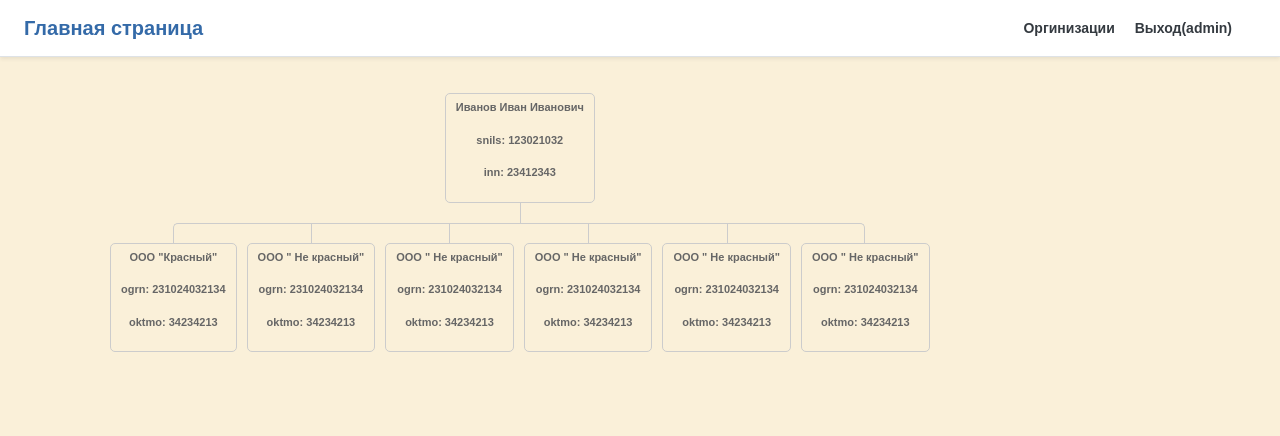
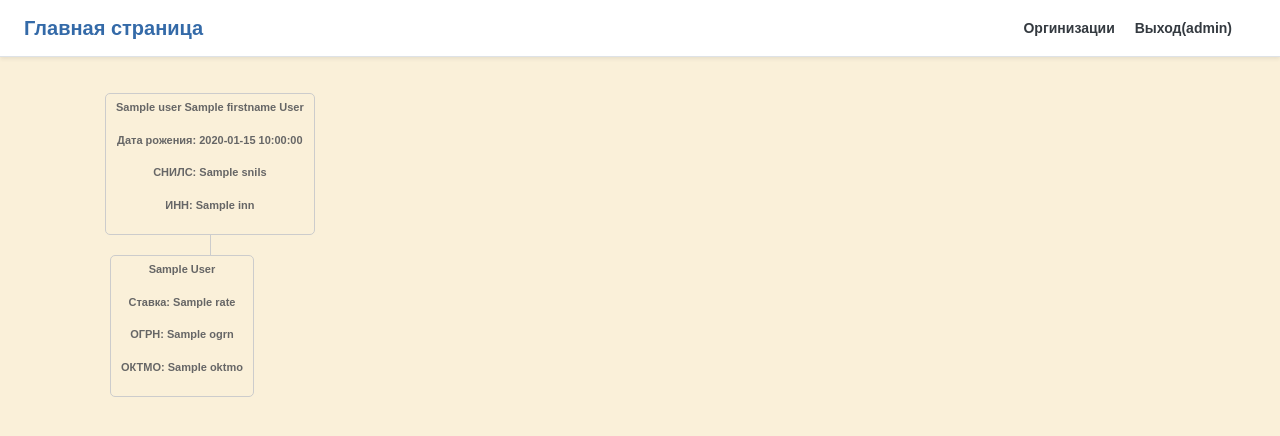
Before and after one commit to ViktorAls/intexsoft, a PHP site: template app/views/worker/information.php in a window 1280 px wide. Shown: the top 436 px of the page. Run offline with PHP 8.4, Linux system fonts and the light colour scheme; the visitor is signed in with stand-in values (Sample User, id 1); the template is opened without the code that fills it: most values are stand-ins (such as "Sample title", 1, 10 or a date in 2020).

Commit message:
Очередное обновление

```diff
--- a/app/controllers/MainController.php
+++ b/app/controllers/MainController.php
@@ -21,8 +21,8 @@
 		public function indexAction()
 		{
 			$organization = new Organization();
-			if (!empty($_POST['search'])){
-				$this->views->render('Главная страница',['organization'=>$organization->Like($_POST['search'])]);
+			if (!empty($_GET['search'])){
+				$this->views->render('Главная страница',['organization'=>$organization->Like($_GET['search'])]);
 			}else {
 				$this->views->render('Все организации',['organization'=>$organization->all()]);
 			}
--- a/app/core/Model.php
+++ b/app/core/Model.php
@@ -23,5 +23,8 @@
 		public function all(){
 			return $this->db->findAll($this->tableName());
 		}
+		public function one($id){
+			return array_shift($this->db->findOne($this->tableName(),'=',$id));
+		}
 
 	}
--- a/app/lib/Db.php
+++ b/app/lib/Db.php
@@ -46,4 +46,8 @@
 			$query = 'SELECT * FROM '.$table;
 			return $this->execute($query);
 		}
+		public function findOne($table,$sign,array $id){
+			$query = 'SELECT * FROM '.$table.' WHERE '.key($id).' '.$sign.' '.reset($id);
+			return $this->execute($query);
+		}
 	}
--- a/app/models/Organization.php
+++ b/app/models/Organization.php
@@ -30,6 +30,7 @@
 		}
 
 		public  function allInformation (){
+
 			$query = "SELECT count( ".Worker::tableName().".".worker::id." ) as workers, ".self::tableName().".* FROM (".self::tableName()." JOIN WorkerOrganization USING (".self::id.")) JOIN ".worker::tableName()." USING (".worker::id.") GROUP BY ".self::tableName().".".self::id;
 			return	$this->db->execute($query);
 		}
--- a/app/views/main/index.php
+++ b/app/views/main/index.php
@@ -1,7 +1,7 @@
 <div class="row">
     <div class="col-md-8"></div>
     <div class="col-md-4">
-        <form class="form-inline" method="post" action="/">
+        <form class="form-inline" method="get" action="/">
             <div class="form-group mx-sm-3 mb-2">
                 <input type="text" class="form-control" name="search" id="search" placeholder="Search">
             </div>
@@ -9,7 +9,7 @@
         </form>
     </div>
 </div>
-<?if (empty($item['organization'])):?>
+<?if ($items['organization'] != null):?>
     <?foreach ($items['organization'] as $item):?>
         <div class="drop-shadow lifted">
             <p><?=$item['displayName']?></p>
@@ -18,5 +18,5 @@
         </div>
     <?endforeach;?>
 <?else:?>
-    <p>Извените, предприятий не найдено.</p>
+    <p>По вашему запросу "<?=$_GET['search']?>" результатов не найдено.</p>
 <?endif;?>
--- a/app/views/worker/information.php
+++ b/app/views/worker/information.php
@@ -4,58 +4,22 @@
         <ul>
             <li>
                 <a href="#">
-                    <p><b>Иванов Иван Иванович</b></p>
-                    <p><b>snils: </b> 123021032</p>
-                    <p><b>inn: </b>23412343</p>
+                    <p><b><?=$items['user']['middlename']?> <?=$items['user']['firstname']?> <?=$items['user']['lastname']?></b></p>
+                    <p><b>Дата рожения: </b> <?=$items['user']['birthday']?></p>
+                    <p><b>СНИЛС: </b><?=$items['user']['snils']?></p>
+                    <p><b>ИНН: </b><?=$items['user']['inn']?></p>
                 </a>
                 <ul>
+                    <?foreach ($items['organization'] as $item):?>
                     <li>
                         <a href="#">
-                            <p><b>OOO "Красный"</b></p>
-                            <p><b>ogrn: </b>231024032134</p>
-                            <p><b>oktmo:</b> 34234213</p>
+                            <p><b><?=$item['displayName']?></b></p>
+                            <p><b>Ставка: </b><?=$item['rate']?></p>
+                            <p><b>ОГРН: </b><?=$item['ogrn']?></p>
+                            <p><b>ОКТМО:</b> <?=$item['oktmo']?></p>
                         </a>
                     </li>
-                    <li>
-                        <a href="#">
-                            <p><b>OOO " Не красный"</b></p>
-                            <p><b>ogrn: </b>231024032134</p>
-                            <p><b>oktmo:</b> 34234213</p>
-                        </a>
-                    </li>
-
-                    <li>
-                        <a href="#">
-                            <p><b>OOO " Не красный"</b></p>
-                            <p><b>ogrn: </b>231024032134</p>
-                            <p><b>oktmo:</b> 34234213</p>
-                        </a>
-                    </li>
-
-                    <li>
-                        <a href="#">
-                            <p><b>OOO " Не красный"</b></p>
-                            <p><b>ogrn: </b>231024032134</p>
-                            <p><b>oktmo:</b> 34234213</p>
-                        </a>
-                    </li>
-
-                    <li>
-                        <a href="#">
-                            <p><b>OOO " Не красный"</b></p>
-                            <p><b>ogrn: </b>231024032134</p>
-                            <p><b>oktmo:</b> 34234213</p>
-                        </a>
-                    </li>
-
-                    <li>
-                        <a href="#">
-                            <p><b>OOO " Не красный"</b></p>
-                            <p><b>ogrn: </b>231024032134</p>
-                            <p><b>oktmo:</b> 34234213</p>
-                        </a>
-                    </li>
-
+                    <?endforeach;?>
                 </ul>
             </li>
         </ul>
```
Also changed, not shown: app/controllers/WorkerController.php (+10 -1 lines), app/lib/User.php (+5 -3 lines), app/models/Worker.php (+4 -4 lines), app/views/admin/worker.php (deleted, +0 -7 lines), БД.sql (added, +72 -0 lines).
